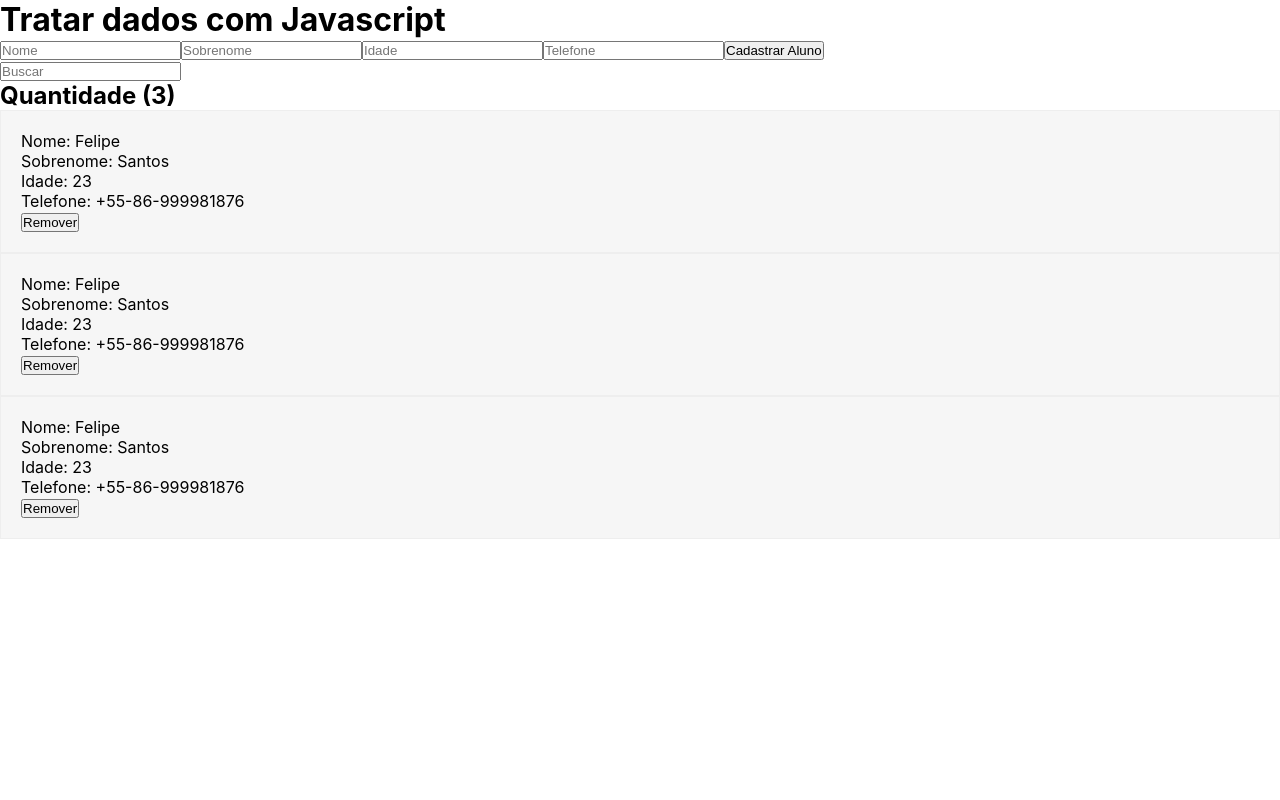
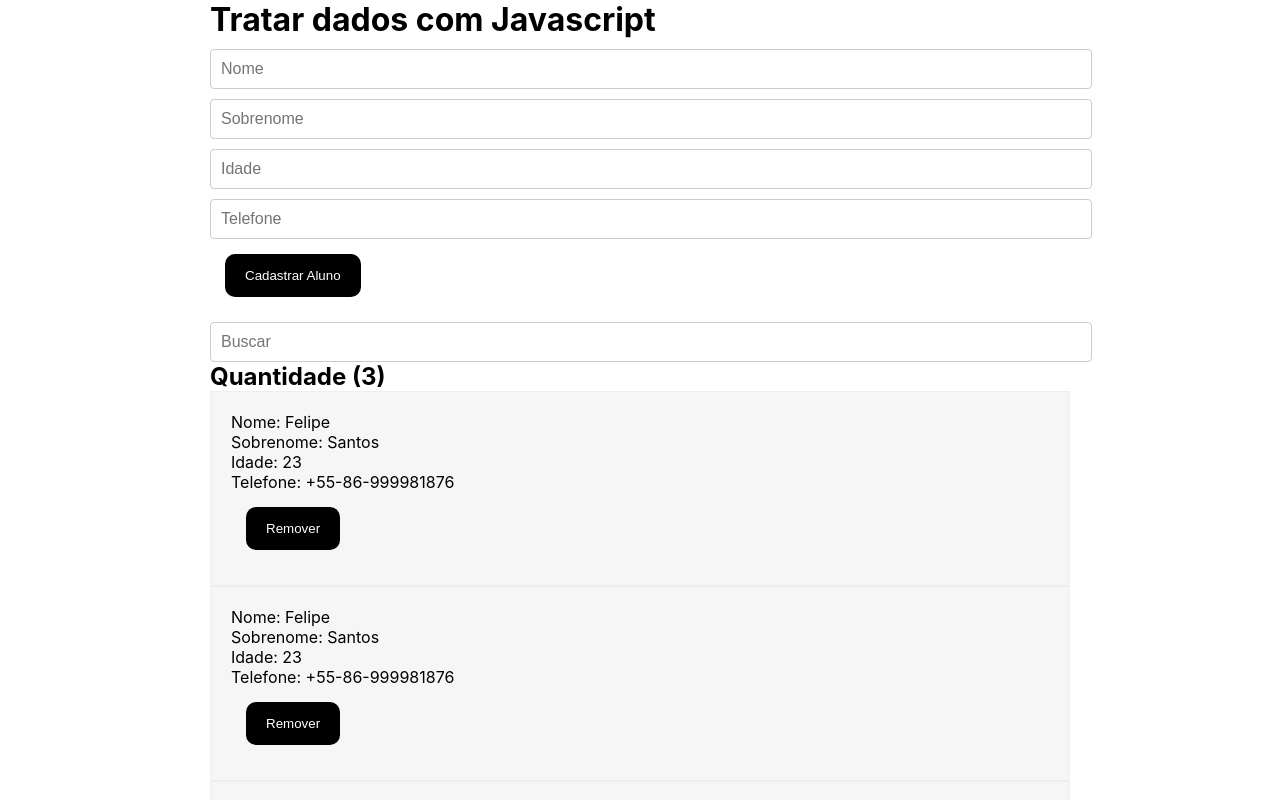
Before and after one commit to luizfelper/ArraysInJavascript, a React (Create React App) app: page / in a window 1280 px wide. Shown: the top 800 px of the page. Built offline with nearby package versions, Linux system fonts and the light colour scheme.

Commit message:
Estilização Geral

```diff
--- a/src/App.css
+++ b/src/App.css
@@ -3,6 +3,26 @@
   padding: 0;
 }
 .App {
+  max-width: 860px;
+  margin: 0 auto;
+}
+
+input {
+  width: 100%;
+  padding: 10px;
+  border: 1px solid #ccc;
+  border-radius: 4px;
+  margin-top: 10px;
+  font-size: 16px;
+}
+
+button {
+  background-color: black;
+  color: white;
+  padding: 14px 20px;
+  margin: 15px;
+  border-radius: 10px;
+  border : none;
 }
 
 .App-logo {
```
